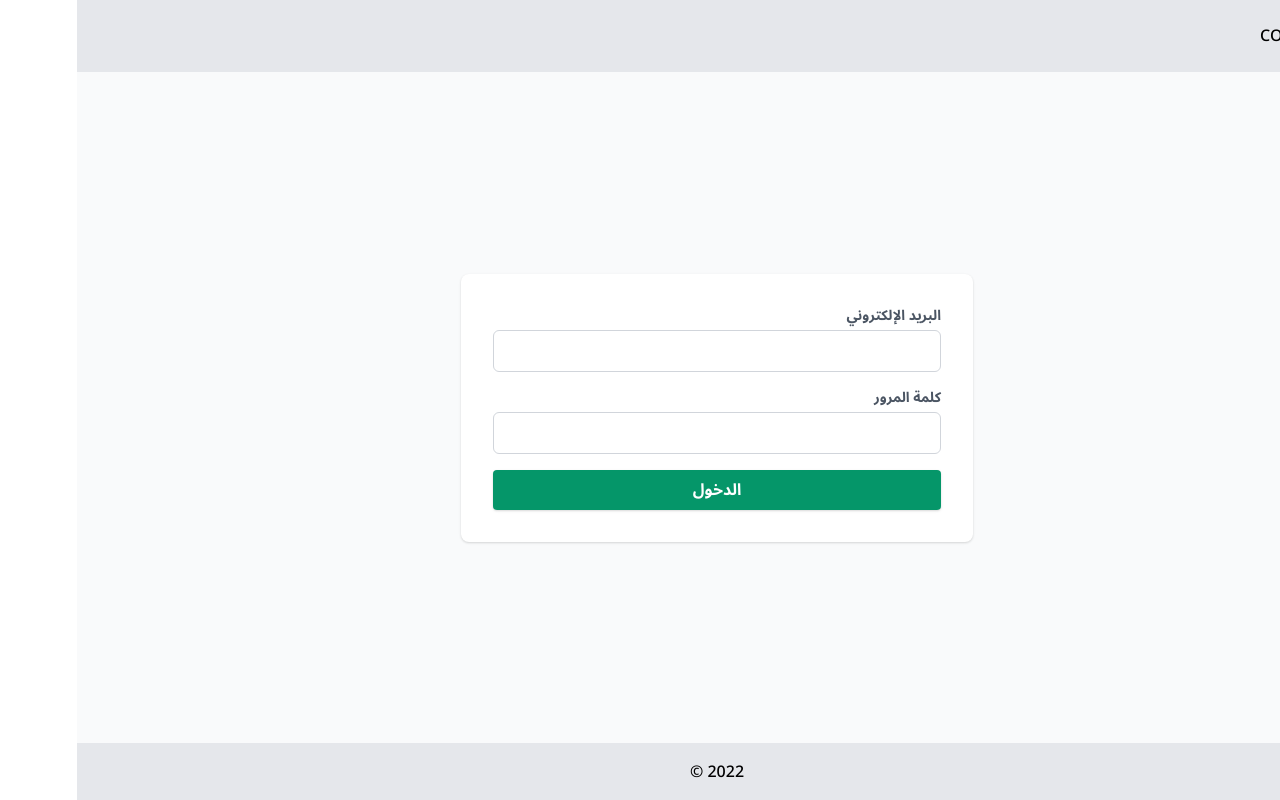
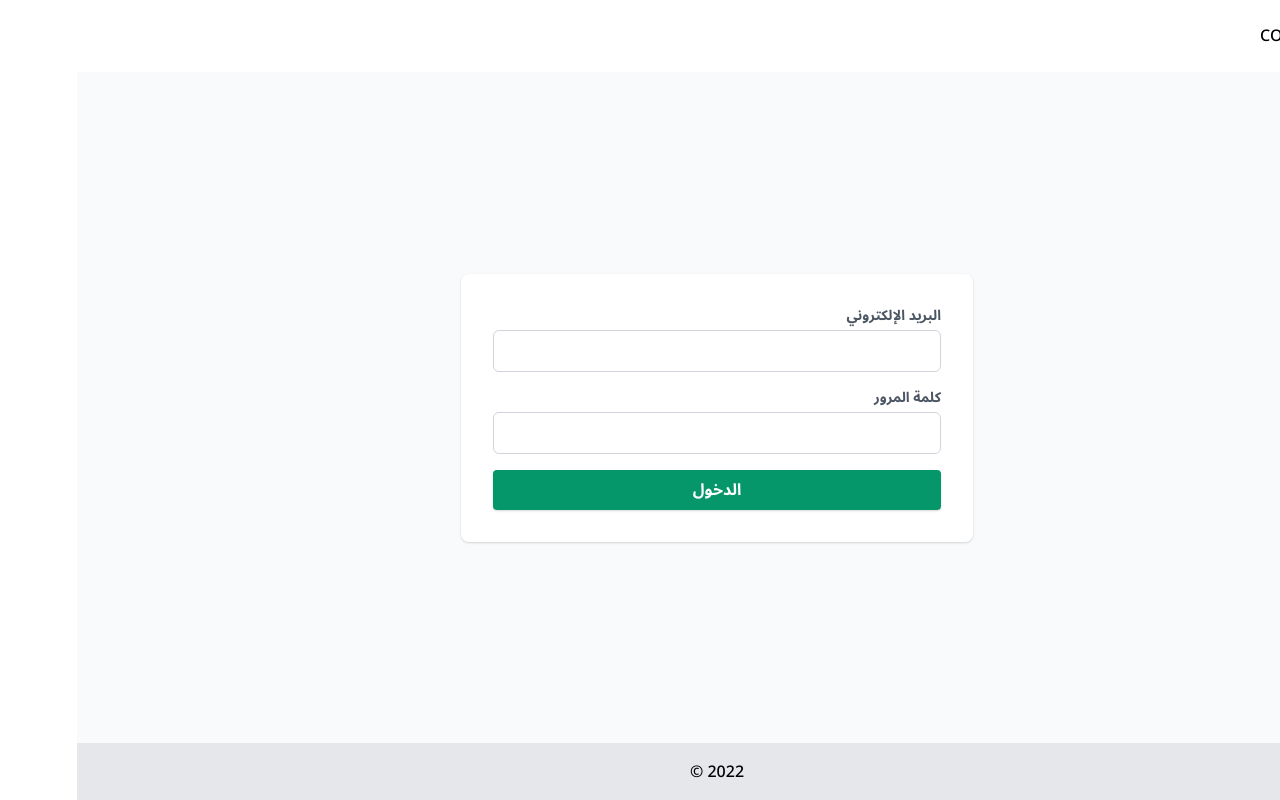
Before and after one commit to irakan/COVID19, a Nuxt app in the folder frontend/: page /Login in a window 1280 px wide. Built offline with nearby package versions, Linux system fonts and the light colour scheme; no server answers.

Commit message:
change header bg color

```diff
--- a/frontend/layouts/default.vue
+++ b/frontend/layouts/default.vue
@@ -1,6 +1,6 @@
 <template>
   <div class="flex flex-col h-screen bg-gray-50">
-    <header class="bg-gray-200 p-6">
+    <header class="bg-white p-6">
       <div class="container mx-auto">
         <NuxtLink to="/">COVID-19</NuxtLink>
       </div>
```
